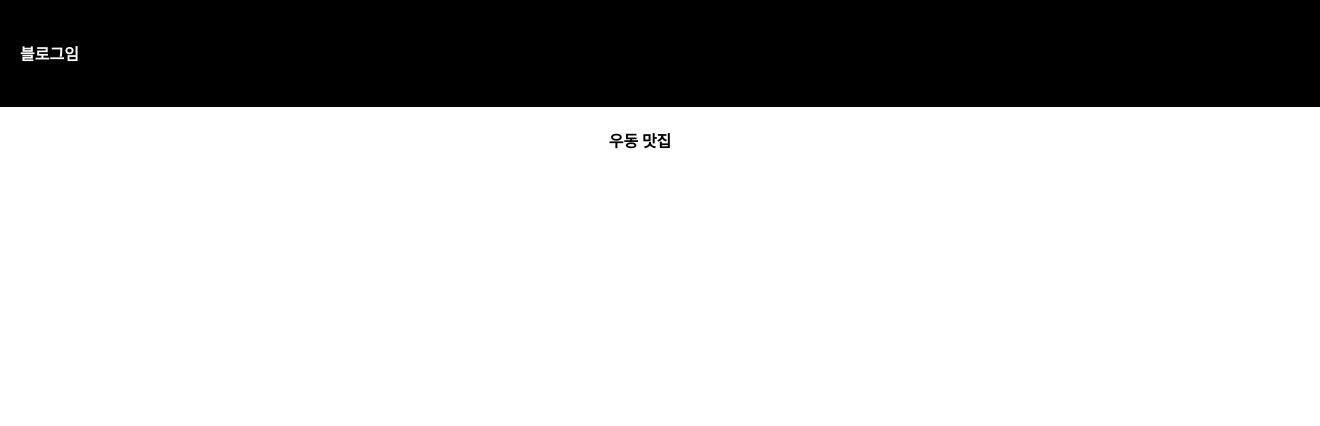
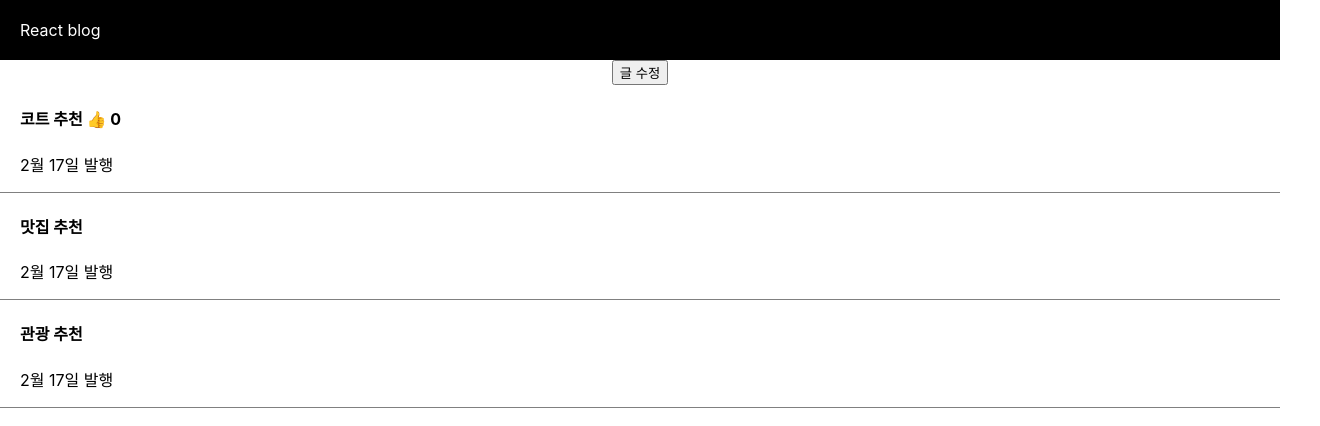
Before and after one commit to chanbin213/React, a React (Create React App) app in the folder blog/: page / in a window 1280 px wide. Shown: the top 426 px of the page, 1320 px wide, since content can reach past the window. Built offline with nearby package versions, Linux system fonts and the light colour scheme.

Commit message:
React State사용 방법과 변경 방법

```diff
--- a/blog/src/App.css
+++ b/blog/src/App.css
@@ -44,3 +44,11 @@
   color : white;
   padding : 20px;
 }
+div {
+  box-sizing : border-box
+}
+.list {
+  text-align : left;
+  padding-left : 20px;
+  border-bottom : 1px solid grey;
+}
--- a/blog/src/App.js
+++ b/blog/src/App.js
@@ -1,15 +1,38 @@
+/*eslint-disable*/
+
 import logo from './logo.svg';
 import './App.css';
+import {useState} from 'react';
 
 function App(){
 
-  let post = '우동 맛집'
+  let posts = '우동 맛집';
+  let [글제목, 글제목변경] = useState(['코트 추천','맛집 추천', '관광 추천']);
+  let [좋아요,좋아요늘리기] = useState(0);
+
   return (
     <div className="App">
       <div className="black-nav">
-        <h4>블로그임</h4>
+        <div>React blog</div>
       </div>
-      <h4>{post}</h4>
+      <button onClick={()=>{
+        let copy = [...글제목];
+        copy[0] ='후드티 추천'
+        글제목변경(copy);
+      }}>글 수정</button>
+
+      <div className="list">
+        <h4>{글제목[0]} <span onClick={() => {좋아요늘리기(좋아요+1)}}>👍</span> {좋아요} </h4>
+        <p>2월 17일 발행</p>
+      </div>
+      <div className="list">
+        <h4>{글제목[1]}</h4>
+        <p>2월 17일 발행</p>
+      </div>
+      <div className="list">
+        <h4>{글제목[2]}</h4>
+        <p>2월 17일 발행</p>
+      </div>
     </div>
   )
 }
```
